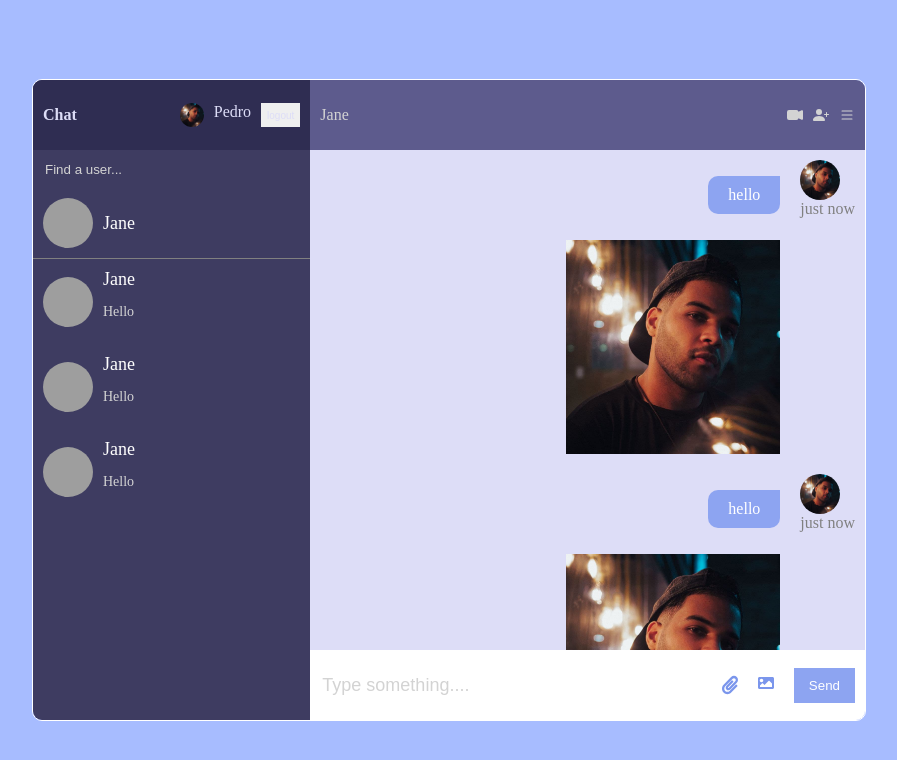
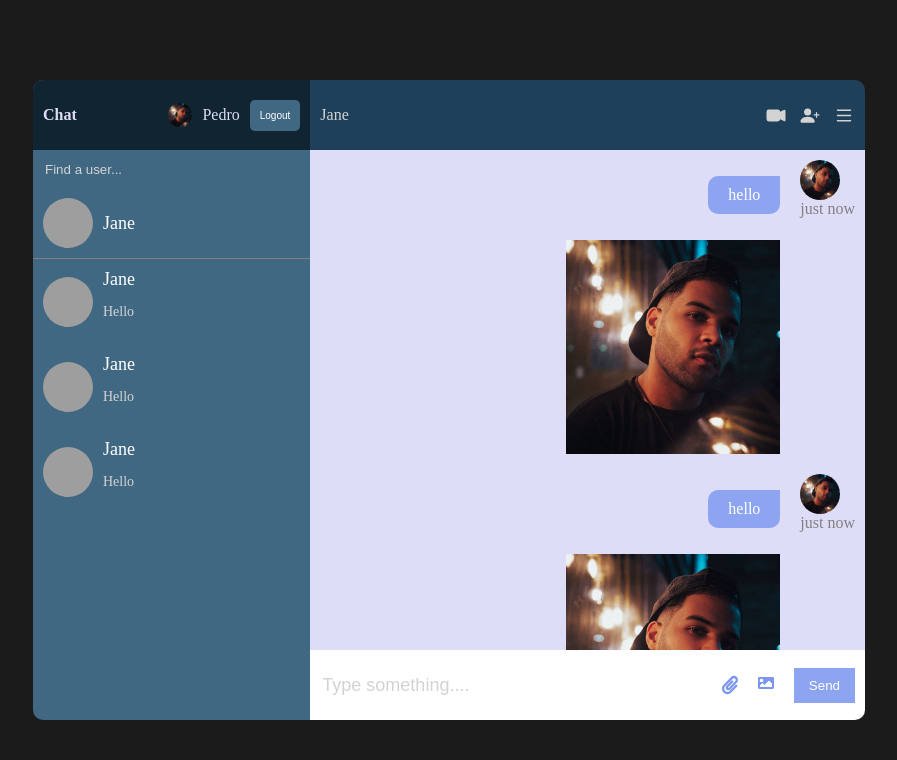
Before and after one commit to pvenegas30/chat-app, a React (Vite) app: page / in a window 1280 px wide. Shown: the top 760 px of the page, without its empty margins (191-1088 px from the left). Built offline with nearby package versions, Linux system fonts and the light colour scheme; no server answers; grey boxes are pictures that could not be loaded.

Commit message:
Chat App 1.0

```diff
--- a/src/components/Chat.jsx
+++ b/src/components/Chat.jsx
@@ -13,9 +13,9 @@ const Chat = () => {
         <span>Jane</span>
 
         <div className="chatIcons">
-          <BsFillCameraVideoFill/>
-          <BsPersonPlusFill/>
-          <BsList/>
+          <BsFillCameraVideoFill size={19}/>
+          <BsPersonPlusFill size={19}/>
+          <BsList size={21}/>
         </div>
 
       </div>
--- a/src/components/Navbar.jsx
+++ b/src/components/Navbar.jsx
@@ -15,7 +15,7 @@ const Navbar = () => {
     <div className='user'>
       <img src={UserImage} alt=''/>
       <span>Pedro</span>
-      <button onClick={() => signOut(auth)}>logout</button>
+      <button onClick={() => signOut(auth)}>Logout</button>
 
 
     </div>
--- a/src/style.scss
+++ b/src/style.scss
@@ -19,7 +19,7 @@ body {
 }
 
 .formContainer {
-  background-color: #a7bcff;
+  background-color: rgb(18, 18, 18);
   height: 100vh;
   display: flex;
   align-items: center;
@@ -38,7 +38,6 @@ body {
       color: #5d5b8d;
       font-weight: bold;
       font-size: 24px;
-
     }
 
     .title {
@@ -92,35 +91,34 @@ body {
 }
 
 .home {
-  background-color: #a7bcff;
+  background-color: rgb(27, 27, 27);
   height: 100vh;
   display: flex;
   align-items: center;
   justify-content: center;
 
   .container {
-    border: 1px solid white;
     border-radius: 10px;
     width: 65%;
     height: 80%;
     display: flex;
     overflow: hidden;
 
-    @include tablet{
+    @include tablet {
       width: 90%;
     }
   }
 
   .sidebar {
     flex: 1;
-    background-color: #3e3c61;
+    background-color: #406882;
     position: relative;
 
     .navbar {
       display: flex;
       justify-content: space-between;
       align-items: center;
-      background-color: #2f2d52;
+      background-color: #112432;
       height: 50px;
       padding: 10px;
       color: #ddddf7;
@@ -128,14 +126,23 @@ body {
       .logo {
         font-weight: bold;
 
-        @include tablet{
+        @include tablet {
           display: none;
         }
       }
 
       .user {
         display: flex;
+        justify-content: center;
+        align-items: center;
         gap: 10px;
+
+        button {
+          color: white;
+          background: #406882;
+          border-radius: 5px;
+          padding: 10px;
+        }
       }
 
       img {
@@ -153,7 +160,7 @@ body {
         border: none;
         cursor: pointer;
 
-        @include tablet{
+        @include tablet {
           position: absolute;
           bottom: 10px;
         }
@@ -188,7 +195,7 @@ body {
       cursor: pointer;
 
       &:hover {
-          background-color: #2f2d52;
+        background-color: #1a374d;
       }
 
       img {
@@ -215,7 +222,7 @@ body {
 
     .chatInfo {
       height: 50px;
-        background-color: #5d5b8d;
+      background-color: #1e405a;
       display: flex;
       align-items: center;
       justify-content: space-between;
@@ -225,10 +232,12 @@ body {
 
     .chatIcons {
       display: flex;
-        gap: 10px;
+      justify-content: center;
+      align-items: center;
+      gap: 12px;
 
-        img {
-          height: 24px;
+      svg {
+        width: 22px;
         cursor: pointer;
       }
     }
@@ -303,7 +312,7 @@ body {
         width: 100%;
         border: none;
         outline: none;
-          color: #2f2d52;
+        color: #1a374d;
         font-size: 18px;
 
         &::placeholder {
```
Lines whose indentation alone changed are shown as unchanged.
